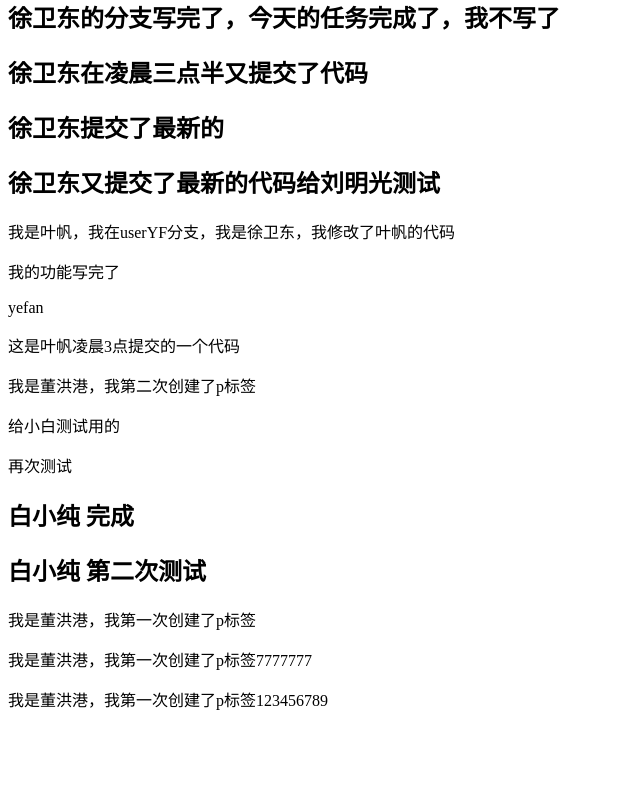
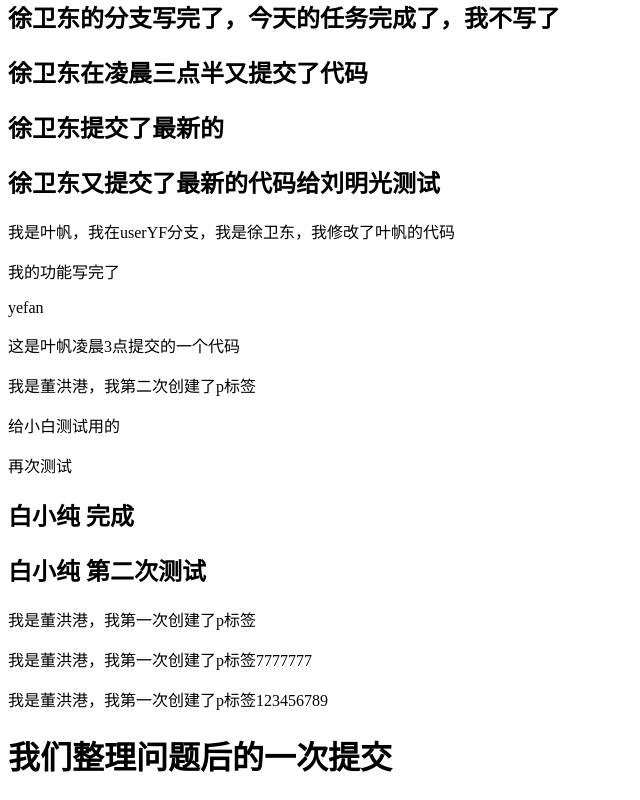
Before and after one commit to Yefannnn/TestGitMerge, a Vue app: page /#/sign in a window 1280 px wide. Shown: the part 947-1747 px from the top of the page, without its empty margins (0-640 px from the left). Before the commit the page ends 1674 px from the top, so only its background shows below. Built offline with nearby package versions, Linux system fonts and the light colour scheme; what @smallwei/avue, vue-baidu-map would draw is missing.

Commit message:
完成问题后的一次提交

```diff
--- a/src/App.vue
+++ b/src/App.vue
@@ -22,6 +22,7 @@
     <p>我是董洪港，我第一次创建了p标签</p>
     <p>我是董洪港，我第一次创建了p标签7777777</p>
     <p>我是董洪港，我第一次创建了p标签123456789</p>
+    <h1>我们整理问题后的一次提交</h1>
   </div>
 </template>
 
@@ -31,4 +32,5 @@ export default {
 }
 </script>
 
-<style lang="less"></style>
+<style lang="less">
+</style>
```
